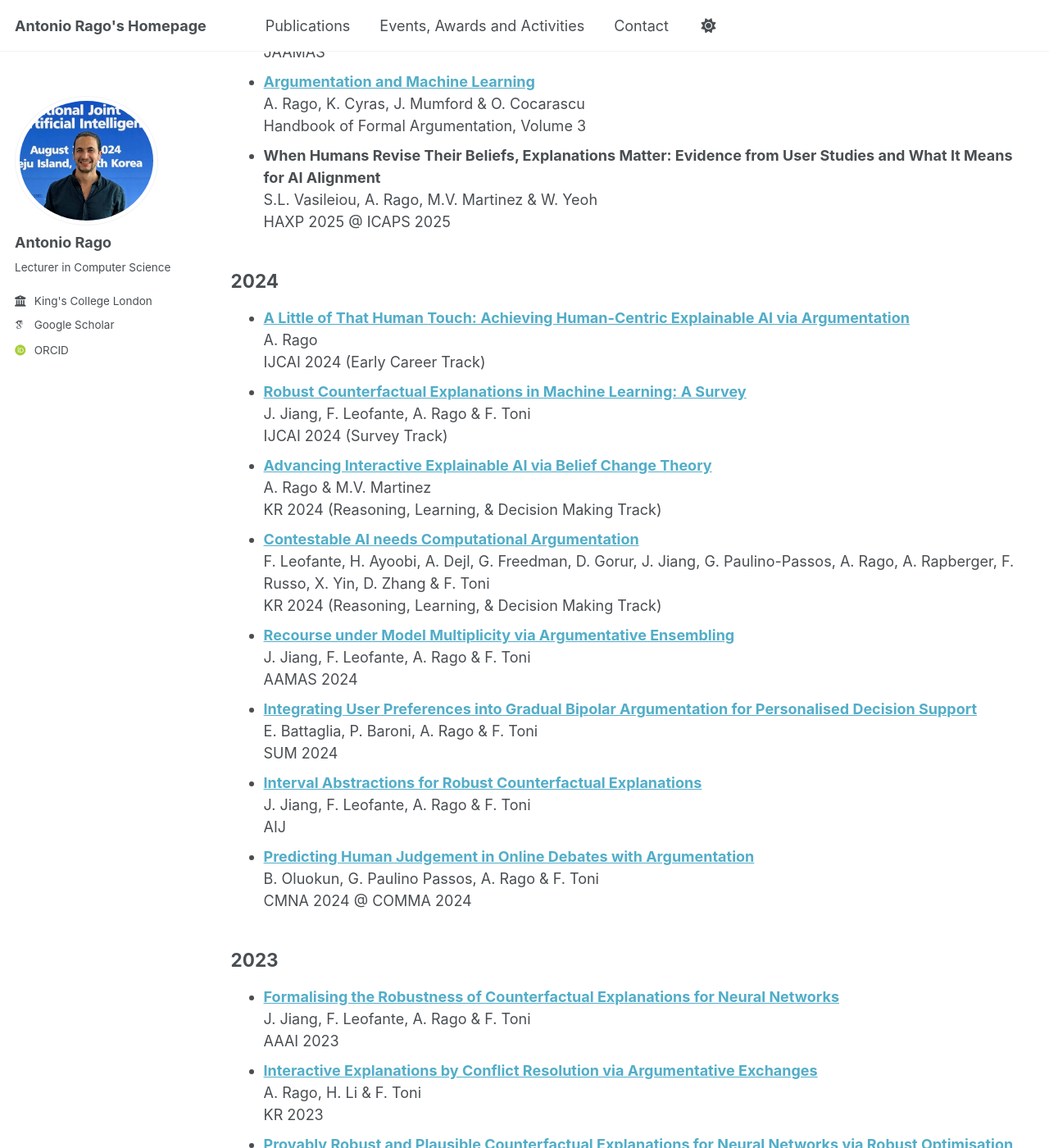
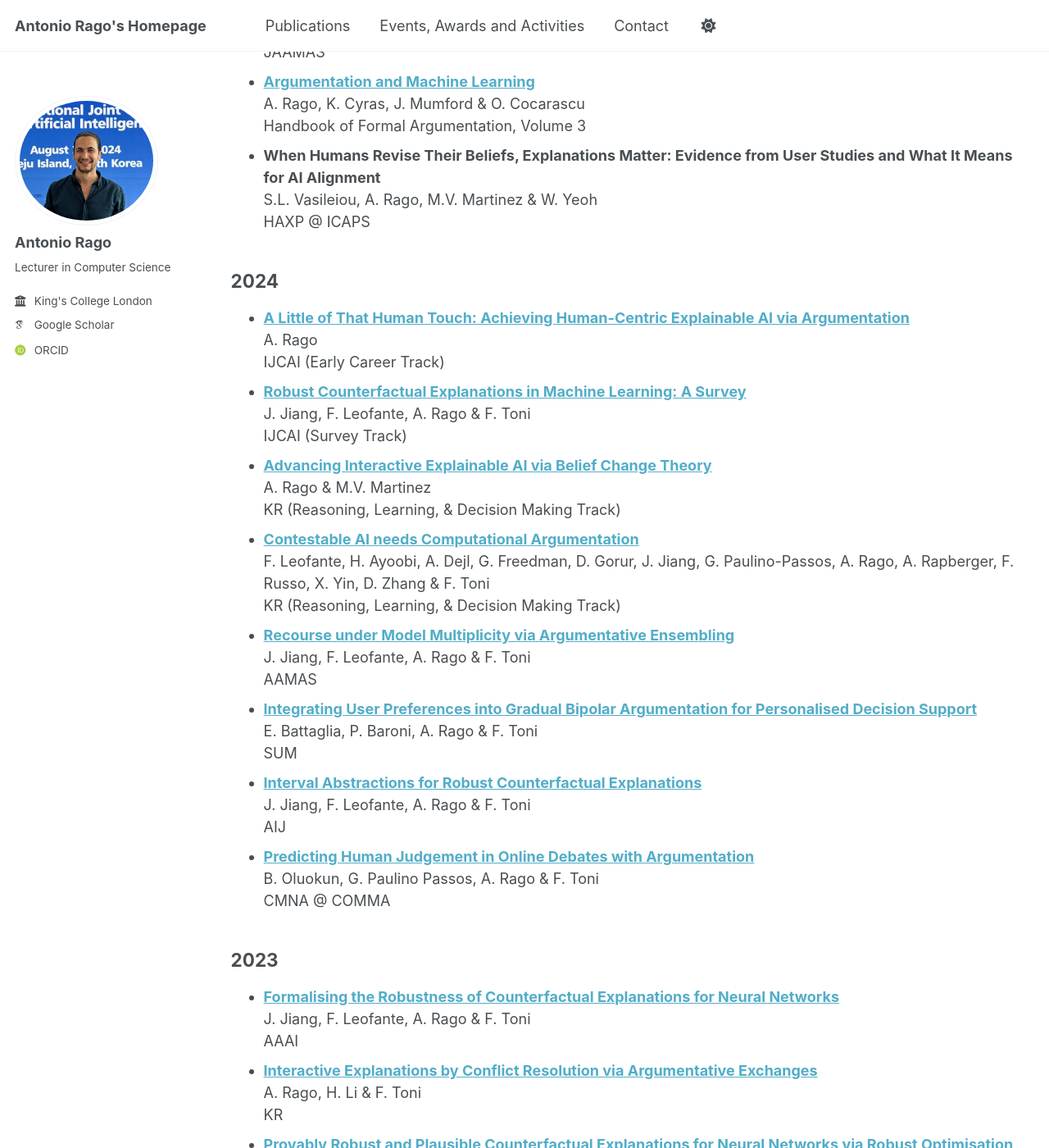
Before and after one commit to antoniorago/antoniorago.github.io, a Jekyll site: the page built from _pages/publications.html, in a window 1280 px wide and 1400 px high, scrolled down 2390 px. Shown: the whole window at 82% size. Built offline with Jekyll 4.4.1, drawn with Linux system fonts in a browser that asks for light colours; some web fonts are replaced; a script that is not in the unit is left out; some of the changed text lies outside the part shown.

Commit message:
dates removed

```diff
--- a/_pages/publications.html
+++ b/_pages/publications.html
@@ -29,49 +29,49 @@ author_profile: true
       <!--<ul class="alt">-->
       <li><b><a href="https://proceedings.kr.org/2025/49/">A Methodology for Incompleteness-Tolerant and Modular Gradual Semantics for Argumentative Statement Graphs</a></b><br/>
           A. Rago, S.L. Vasileiou, S. Tran, F. Toni &amp; W. Yeoh <br />
-          KR 2025</li>
+          KR</li>
       <li><b><a href="https://proceedings.kr.org/2025/50/">On Gradual Semantics for Assumption-Based Argumentation</a></b><br/>
           A. Rapberger, F, Russo, A. Rago &amp; F. Toni <br />
-          KR 2025</li>
+          KR</li>
       <li><b><a href="https://www.ijcai.org/proceedings/2025/481">Counterfactual Explanations under Model Multiplicity and their Use in Computational Argumentation</a></b><br/>
           G. Alfano, A. Gould, F. Leofante, A. Rago &amp; F. Toni <br />
-          IJCAI 2025</li>
+          IJCAI</li>
       <li><b><a href="https://doi.org/10.1609/aaai.v39i14.33637">Argumentative Large Language Models for Explainable and Contestable Decision-Making</a></b><br/>
           G. Freedman, A. Dejl, D. Gorur, X. Yin, A. Rago &amp; F. Toni <br />
-          AAAI 2025</li>
+          AAAI</li>
       <li><b><a href="https://arxiv.org/abs/2506.21590">Representation Consistency for Accurate and Coherent LLM Answer Aggregation</a></b><br/>
           J. Jiang, T. Bewley, S.I. Amoukou, F. Leofante, A. Rago, S. Mishra &amp; F. Toni <br />
-          NeurIPS 2025</li>
+          NeurIPS</li>
       <li><b><a href="https://dl.acm.org/doi/10.5555/3709347.3743638">Free Argumentative Exchanges for Explaining Image Classifiers</a></b><br/>
           A. Kori, A. Rago &amp; F. Toni <br />
-          AAMAS 2025</li>
+          AAMAS</li>
       <li><b><a href="https://doi.org/10.48550/arXiv.2507.23163">Argumentatively Coherent Judgmental Forecasting</a></b><br/>
           D. Gorur, A. Rago &amp; F. Toni <br />
-          ECAI 2025</li>
+          ECAI</li>
       <li><b><!--<a href="">-->ADA-X: An Online System for Fully Automated, Explainable Review Aggregation<!--</a>--></b><br/>
           L. Gao, H. Muyassar, Y. Hunanyan, S. Pongpanich, A. Rago &amp; F. Toni <br />
-          ECAI 2025 (Demo Track)</li>
+          ECAI (Demo Track)</li>
       <li><b><a href="https://doi.org/10.1145/3672608.3707766">Explainable Reinforcement Learning for Formula One Race Strategy</a></b><br/>
           D. Thomas, J. Jiang, A. Kori, A. Russo, S. Winkler, S. Sale, J. McMillan, F. Belardinelli &amp; A. Rago <br />
-          SAC 2025</li>
+          SAC</li>
       <li><b><a href="https://doi.org/10.1145/3672608.3707765">Explainable Time Series Prediction of Tyre Energy in Formula One Race Strategy</a></b><br/>
           J. Todd, J. Jiang, A. Russo, S. Winkler, S. Sale, J. McMillan &amp; A. Rago <br />
-          SAC 2025</li>
+          SAC</li>
       <li><b><a href="https://arxiv.org/abs/2505.14745">Explainable Prediction of the Mechanical Properties of Composites with CNNs</a></b><br/>
           V. Raaghav, D. Bikos, A. Rago, F. Toni &amp; M. Charalambides <br />
-          PAIS 2025</li>
+          PAIS</li>
       <li><b><a href="https://arxiv.org/abs/2408.17401">Exploring the Effect of Explanation Content and Format on User Comprehension and Trust in Healthcare</a></b><br/>
           A. Rago, B. Palfi, P. Sukpanichnant, H. Nabli, K. Vivek, O. Kostopoulou, J. Kinross &amp; F. Toni <br />
-          PAIS 2025</li>
+          PAIS</li>
       <li><b><a href="https://arxiv.org/abs/2510.02339">Evaluating Uncertainty Quantification Methods in Argumentative Large Language Models</a></b><br/>
           K. Zhou, A. Dejl, G. Freedman, L. Chen, A. Rago &amp; F. Toni <br />
-          EMNLP (Findings) 2025</li>
+          EMNLP (Findings)</li>
       <li><b><a href="https://arxiv.org/abs/2510.13839">Meronymic Ontology Extraction via Large Language Models</a></b><br/>
           D. Zhang, S. Conia &amp; A. Rago <br />
-          IJCNLP-AACL 2025</li>
+          IJCNLP-AACL</li>
       <li><b><a href="https://aclanthology.org/2025.coling-main.569/">Can Large Language Models perform Relation-based Argument Mining?</a></b><br/>
           D. Gorur, A. Rago &amp; F. Toni <br />
-          COLING 2025</li>
+          COLING</li>
       <li><b><a href="https://doi.org/10.1016/j.artint.2025.104291">Argumentative Review Aggregation and Dialogical Explanations</a></b><br/>
           A. Rago, O. Cocarascu, J. Oksanen &amp; F. Toni <br />
           AIJ</li>
@@ -86,7 +86,7 @@ author_profile: true
           Handbook of Formal Argumentation, Volume 3</li>
       <li><b><!--<a href="https://www.collegepublications.co.uk/handbooks/?00008">-->When Humans Revise Their Beliefs, Explanations Matter: Evidence from User Studies and What It Means for AI Alignment<!--</a>--></b><br/>
           S.L. Vasileiou, A. Rago, M.V. Martinez &amp; W. Yeoh <br/>
-          HAXP 2025 @ ICAPS 2025</li>
+          HAXP @ ICAPS</li>
   </ul>
 
   <h2>2024</h2>
@@ -94,28 +94,28 @@ author_profile: true
       <!--<ul class="alt">-->
       <li><b><a href="https://www.ijcai.org/proceedings/2024/983">A Little of That Human Touch: Achieving Human-Centric Explainable AI via Argumentation</a></b><br/>
           A. Rago <br />
-          IJCAI 2024 (Early Career Track)</li>
+          IJCAI (Early Career Track)</li>
       <li><b><a href="https://www.ijcai.org/proceedings/2024/894">Robust Counterfactual Explanations in Machine Learning: A Survey</a></b><br/>
           J. Jiang, F. Leofante, A. Rago &amp; F. Toni <br />
-          IJCAI 2024 (Survey Track)</li>
+          IJCAI (Survey Track)</li>
       <li><b><a href="https://doi.org/10.24963/kr.2024/87">Advancing Interactive Explainable AI via Belief Change Theory</a></b><br/>
           A. Rago &amp; M.V. Martinez <br />
-          KR 2024 (Reasoning, Learning, & Decision Making Track)</li>
+          KR (Reasoning, Learning, & Decision Making Track)</li>
       <li><b><a href="https://doi.org/10.24963/kr.2024/83">Contestable AI needs Computational Argumentation</a></b><br/>
           F. Leofante, H. Ayoobi, A. Dejl, G. Freedman, D. Gorur, J. Jiang, G. Paulino-Passos, A. Rago, A. Rapberger, F. Russo, X. Yin, D. Zhang &amp; F. Toni <br />
-          KR 2024 (Reasoning, Learning, & Decision Making Track)</li>
+          KR (Reasoning, Learning, & Decision Making Track)</li>
       <li><b><a href="https://dl.acm.org/doi/10.5555/3635637.3662950">Recourse under Model Multiplicity via Argumentative Ensembling</a></b><br/>
           J. Jiang, F. Leofante, A. Rago &amp; F. Toni <br />
-          AAMAS 2024</li>
+          AAMAS</li>
       <li><b><a href="https://doi.org/10.1007/978-3-031-76235-2_2">Integrating User Preferences into Gradual Bipolar Argumentation for Personalised Decision Support</a></b><br />
           E. Battaglia, P. Baroni, A. Rago &amp; F. Toni <br />
-          SUM 2024</li>
+          SUM</li>
       <li><b><a href="https://doi.org/10.1016/j.artint.2024.104218">Interval Abstractions for Robust Counterfactual Explanations</a></b><br/>
           J. Jiang, F. Leofante, A. Rago &amp; F. Toni <br />
           AIJ</li>
       <li><b><a href="https://ceur-ws.org/Vol-3769/paper9.pdf">Predicting Human Judgement in Online Debates with Argumentation</a></b><br/>
           B. Oluokun, G. Paulino Passos, A. Rago &amp; F. Toni <br />
-          CMNA 2024 @ COMMA 2024</li>
+          CMNA @ COMMA</li>
   </ul>
 
   <h2>2023</h2>
@@ -123,13 +123,13 @@ author_profile: true
       <!--<ul class="alt">-->
       <li><b><a href="https://ojs.aaai.org/index.php/AAAI/article/view/26740">Formalising the Robustness of Counterfactual Explanations for Neural Networks</a></b><br/>
           J. Jiang, F. Leofante, A. Rago &amp; F. Toni <br />
-          AAAI 2023</li>
+          AAAI</li>
       <li><b><a href="https://proceedings.kr.org/2023/57/">Interactive Explanations by Conflict Resolution via Argumentative Exchanges</a></b><br/>
           A. Rago, H. Li &amp; F. Toni <br />
-          KR 2023</li>
+          KR</li>
       <li><b><a href="https://proceedings.mlr.press/v222/jiang24a.html">Provably Robust and Plausible Counterfactual Explanations for Neural Networks via Robust Optimisation</a></b><br/>
           J. Jiang, J. Lan, F. Leofante, A. Rago and F. Toni <br />
-          ACML 2023</li>
+          ACML</li>
       <li><b><a href="https://www.frontiersin.org/articles/10.3389/frai.2023.1099407/full">Achieving descriptive accuracy in explanations via argumentation: The case of probabilistic classifiers</a></b><br />
           E. Albini, A. Rago, P. Baroni &amp; F. Toni <br />
           Frontiers</li>
@@ -144,10 +144,10 @@ author_profile: true
           JANCL</li>
       <li><b><a href="https://ceur-ws.org/Vol-3472/paper3.pdf">ArguCast: A System for Online Multi-Forecasting with Gradual Argumentation</a></b><br />
           D. Gorur, A. Rago &amp; F. Toni <br />
-          Arg&amp;App 2023 @ KR 2023</li>
+          Arg&amp;App @ KR</li>
       <li><b><a href="https://drive.google.com/file/d/1DyJ9ZWP-35FQZRLpCiwUfLh08NCIe0fr/view?pli=1">The Recourse Problem under Model Multiplicity</a></b><br/>
           J. Jiang, A. Rago, F. Leofante &amp; F. Toni <br />
-          XAIFIN 2023 @ ICAIF 2023</li>
+          XAIFIN @ ICAIF</li>
   </ul>
 
 
```
Also changed, not shown: other parts of _pages/publications.html (+32 -32 lines).
